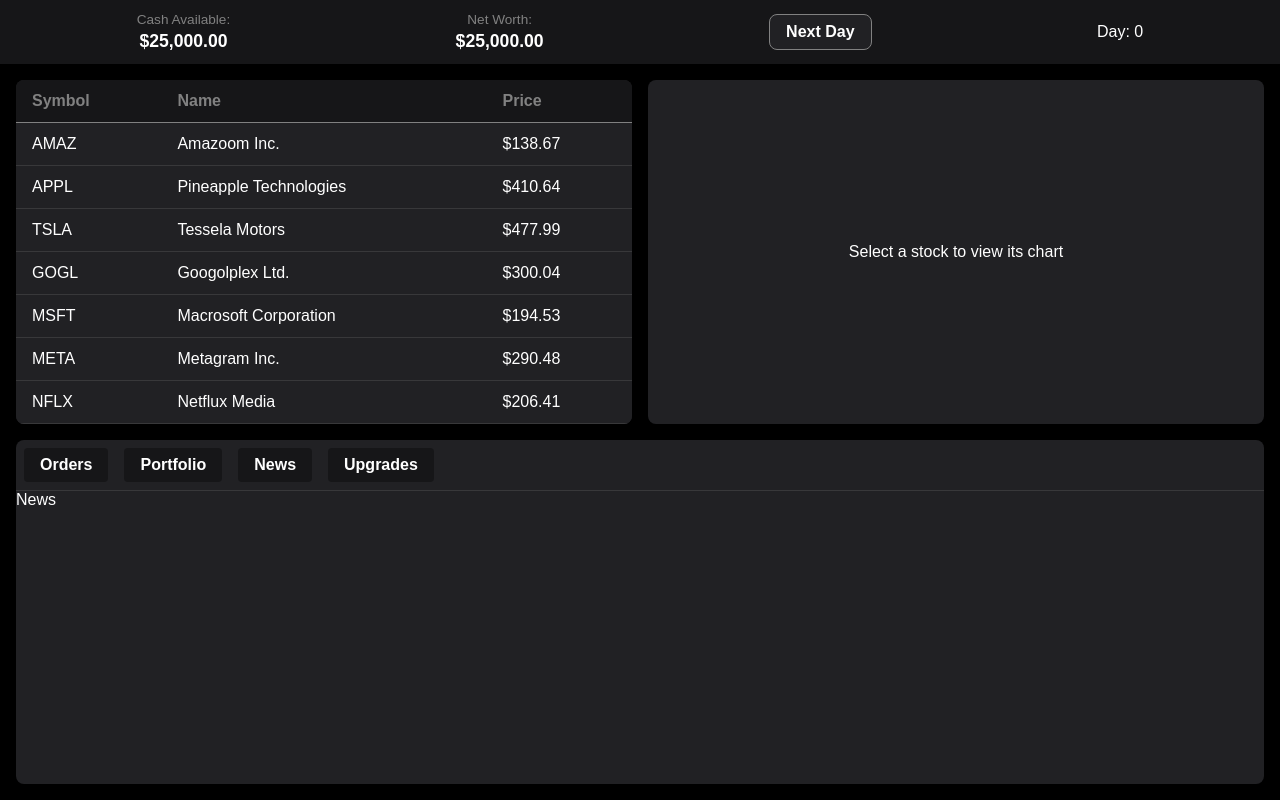
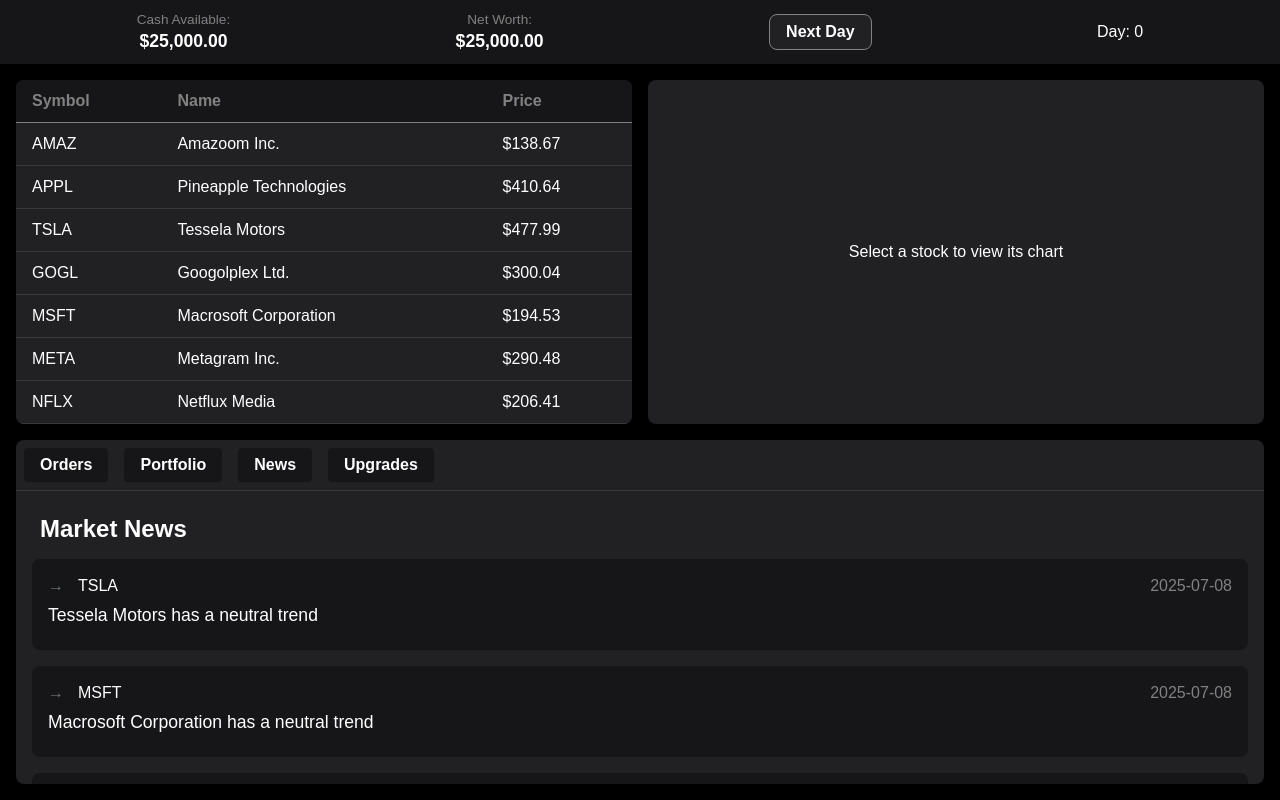
Before and after one commit to kevinsctfries/day-trader, a Next.js app: page /dashboard in a window 1280 px wide. Both pictures are taken after a click on the button "News". Built offline with nearby package versions, Linux system fonts and the light colour scheme.

Commit message:
feat(News): add News feature

```diff
--- /dev/null
+++ b/src/app/components/News/News.module.scss
@@ -0,0 +1,84 @@
+.main {
+    padding: 1rem;
+    margin: 0 auto;
+    height: 100%;
+    overflow-y: auto;
+
+    h2 {
+        margin: 0.5rem;
+        padding-bottom: 0.5rem;
+    }
+
+    article {
+        background: var(--background-alt);
+        padding: 1rem;
+        margin-bottom: 1rem;
+        border-radius: 0.5rem;
+
+        .newsHeader {
+            display: flex;
+            align-items: center;
+            gap: 0.5rem;
+            margin-bottom: 0.5rem;
+
+            .trendIndicator {
+                &.upward {
+                    color: #30d158;
+                }
+                &.downward {
+                    color: #ff375f;
+                }
+                &.neutral {
+                    color: #6c757d;
+                }
+            }
+
+            .stockSymbol {
+                background: var(--background-alt);
+                color: var(--text);
+                padding: 2px 6px;
+            }
+
+            .newsDate {
+                color: var(--text-muted);
+                margin-left: auto;
+            }
+        }
+
+        h3 {
+            font-size: 1.1rem;
+            font-weight: 500;
+            color: var(--text);
+            margin-bottom: 0.5rem;
+        }
+
+        p {
+            color: var(--text-muted);
+            line-height: 1.5;
+            margin-bottom: 0.5rem;
+        }
+
+        // .newsCategory {
+        //     display: flex;
+        //     justify-content: flex-end;
+
+        //     .categoryTag {
+        //         background: #e9ecef;
+        //         color: #333;
+        //         padding: 2px 8px;
+        //         border-radius: 12px;
+        //         font-size: 0.8rem;
+        //         font-weight: 500;
+
+        //         &.earnings,
+        //         &.market,
+        //         &.product,
+        //         &.partnership,
+        //         &.regulation {
+        //             background: #e9ecef;
+        //             color: #333;
+        //         }
+        //     }
+        // }
+    }
+}
--- a/src/app/components/News/News.tsx
+++ b/src/app/components/News/News.tsx
@@ -1,7 +1,54 @@
-export default function News() {
+"use client";
+
+import { BaseStock } from "@/app/types";
+import { generateNewsArticles } from "@/app/utils/newsGenerator";
+import styles from "./News.module.scss";
+import { TrendingDown, TrendingUp } from "lucide-react";
+
+interface NewsProps {
+  baseStocks: BaseStock[];
+  currentDay: number;
+}
+
+export default function News({ baseStocks, currentDay }: NewsProps) {
+  const newsArticles = generateNewsArticles(baseStocks, currentDay);
+
   return (
-    <div>
-      <p>News</p>
+    <div className={styles.main}>
+      <h2>Market News</h2>
+      {newsArticles.map(article => (
+        <article key={article.id} className={styles.newsArticle}>
+          <div className={styles.newsHeader}>
+            <span
+              className={`${styles.trendIndicator} ${
+                styles[article.stock.trend]
+              }`}>
+              {article.stock.trend === "upward" ? (
+                <TrendingUp />
+              ) : article.stock.trend === "downward" ? (
+                <TrendingDown />
+              ) : (
+                "→"
+              )}
+            </span>
+            <span className={styles.stockSymbol}>{article.stock.symbol}</span>
+            <span className={styles.newsDate}>{article.timestamp}</span>
+          </div>
+          <h3 className={styles.newsHeadline}>{article.headline}</h3>
+          {article.summary && (
+            <p className={styles.newsSummary}>{article.summary}</p>
+          )}
+
+          {/* TODO: maybe work on market categories idk */}
+          {/* <div className={styles.newsCategory}>
+            <span
+              className={`${styles.categoryTag} ${styles[article.category]}`}>
+              {article.category.charAt(0).toUpperCase() +
+                article.category.slice(1)}
+            </span>
+          </div> */}
+        </article>
+      ))}
     </div>
   );
 }
--- a/src/app/dashboard/page.tsx
+++ b/src/app/dashboard/page.tsx
@@ -101,7 +101,9 @@ export default function Dashboard() {
               />
             )}
             {activeTab === Tabs.PORTFOLIO && <Portfolio />}
-            {activeTab === Tabs.NEWS && <News />}
+            {activeTab === Tabs.NEWS && (
+              <News baseStocks={baseStocksState} currentDay={currentDay} />
+            )}
             {activeTab === Tabs.UPGRADES && <Upgrades />}
           </div>
         </div>
--- a/src/app/types.ts
+++ b/src/app/types.ts
@@ -3,7 +3,7 @@ export interface BaseStock {
   name: string;
   basePrice: number;
   beta: number;
-  trend?: "upward" | "downward" | "neutral";
+  trend: "upward" | "downward" | "neutral";
 }
 
 export interface Stock extends BaseStock {
--- /dev/null
+++ b/src/app/utils/newsGenerator.ts
@@ -0,0 +1,55 @@
+import { BaseStock } from "@/app/types";
+
+export interface NewsArticle {
+  id: string;
+  stock: BaseStock;
+  headline: string;
+  summary: string;
+  timestamp: string;
+  category: string;
+}
+
+export const newsTemplates = {
+  upward: {
+    market: {
+      headlines: ["{company} has an upward trend"],
+    },
+  },
+  downward: {
+    market: {
+      headlines: ["{company} has a downward trend"],
+    },
+  },
+  neutral: {
+    market: {
+      headlines: ["{company} has a neutral trend"],
+    },
+  },
+};
+
+export function generateNewsArticles(
+  baseStocks: BaseStock[],
+  currentDay: number
+): NewsArticle[] {
+  const date = new Date();
+  date.setDate(date.getDate() + (currentDay - 1));
+  const timestamp = date.toISOString().split("T")[0];
+
+  return baseStocks.flatMap(stock => {
+    if (Math.random() < 0.5) {
+      const template = newsTemplates[stock.trend].market;
+      const headline = template.headlines[0].replace("{company}", stock.name);
+      return [
+        {
+          id: `${stock.symbol}-${Date.now()}`,
+          stock,
+          headline,
+          summary: "",
+          timestamp,
+          category: "market",
+        },
+      ];
+    }
+    return [];
+  });
+}
```
